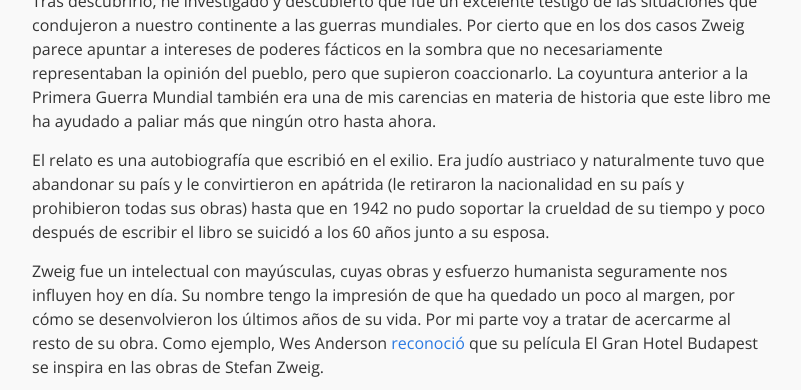
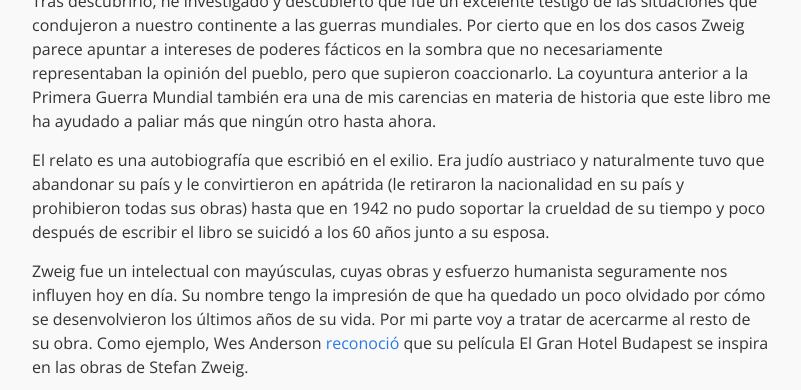
Before and after one commit to eduardofilo/eduardofilo.jekyll, a Jekyll site: the page built from _posts/2016-08-17-el-mundo-de-ayer.md, in a window 1280 px wide and 900 px high, scrolled down 643 px, cut to the strip 0-390 px from the top of the window. Shown: the whole strip, without its empty margins (238-1039 px from the left). Built offline with Jekyll 4.4.1, drawn with Linux system fonts in a browser that asks for light colours.

Commit message:
Cambio menor.

```diff
--- a/_posts/2016-08-17-el-mundo-de-ayer.md
+++ b/_posts/2016-08-17-el-mundo-de-ayer.md
@@ -13,6 +13,6 @@ A pesar de que en su tiempo fue uno de los escritores más populares del mundo,
 
 El relato es una autobiografía que escribió en el exilio. Era judío austriaco y naturalmente tuvo que abandonar su país y le convirtieron en apátrida (le retiraron la nacionalidad en su país y prohibieron todas sus obras) hasta que en 1942 no pudo soportar la crueldad de su tiempo y poco después de escribir el libro se suicidó a los 60 años junto a su esposa.
 
-Zweig fue un intelectual con mayúsculas, cuyas obras y esfuerzo humanista seguramente nos influyen hoy en día. Su nombre tengo la impresión de que ha quedado un poco al margen, por cómo se desenvolvieron los últimos años de su vida. Por mi parte voy a tratar de acercarme al resto de su obra. Como ejemplo, Wes Anderson [reconoció](https://culturayalgomas.wordpress.com/2014/04/28/el-gran-hotel-budapest-el-mundo-literario-de-stefan-zweig-se-traslada-al-cine/) que su película El Gran Hotel Budapest se inspira en las obras de Stefan Zweig.
+Zweig fue un intelectual con mayúsculas, cuyas obras y esfuerzo humanista seguramente nos influyen hoy en día. Su nombre tengo la impresión de que ha quedado un poco olvidado por cómo se desenvolvieron los últimos años de su vida. Por mi parte voy a tratar de acercarme al resto de su obra. Como ejemplo, Wes Anderson [reconoció](https://culturayalgomas.wordpress.com/2014/04/28/el-gran-hotel-budapest-el-mundo-literario-de-stefan-zweig-se-traslada-al-cine/) que su película El Gran Hotel Budapest se inspira en las obras de Stefan Zweig.
 
 <iframe width="854" height="480" src="https://www.youtube.com/embed/IImKsmIZ1VY" frameborder="0" allowfullscreen></iframe>
```
